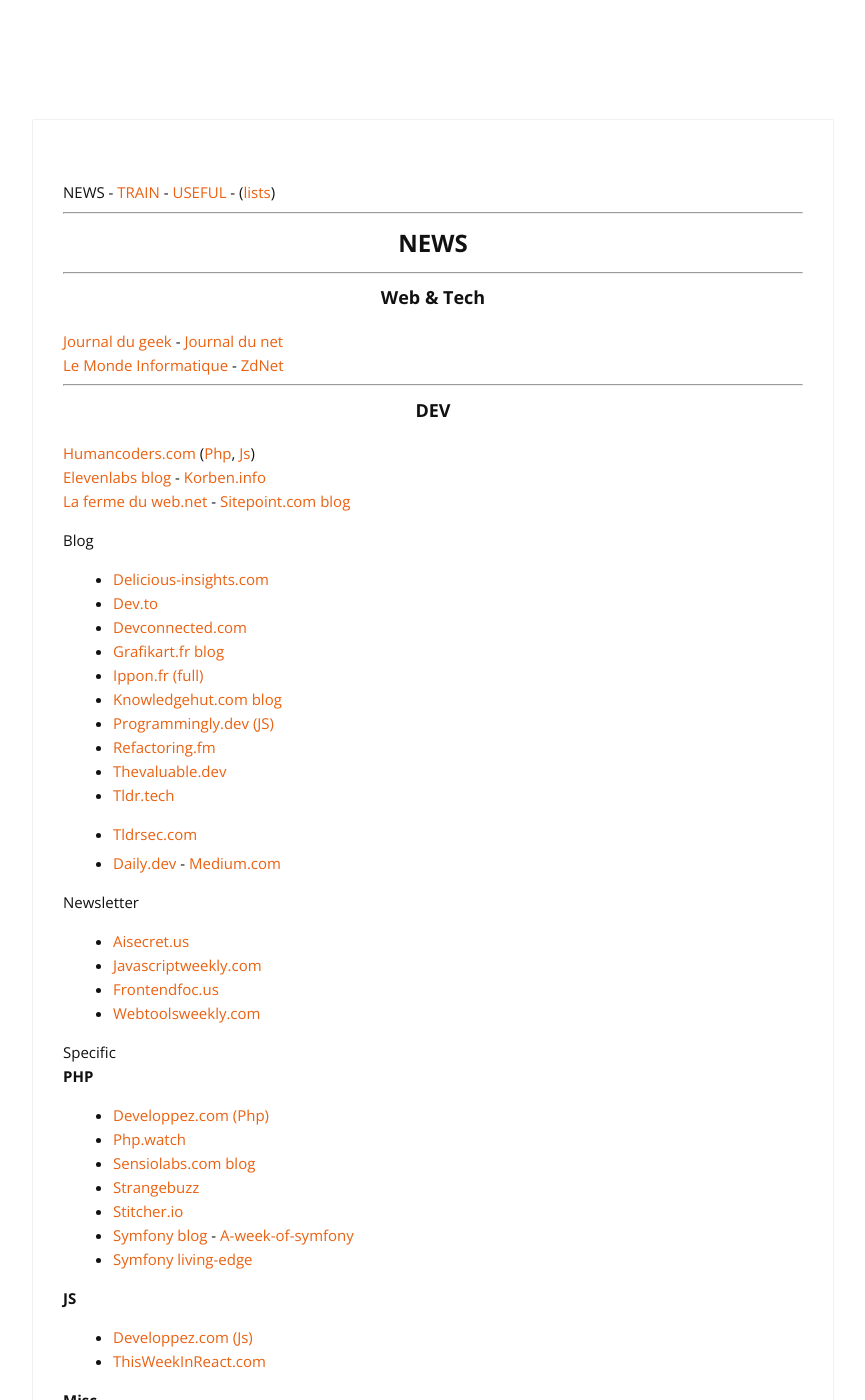
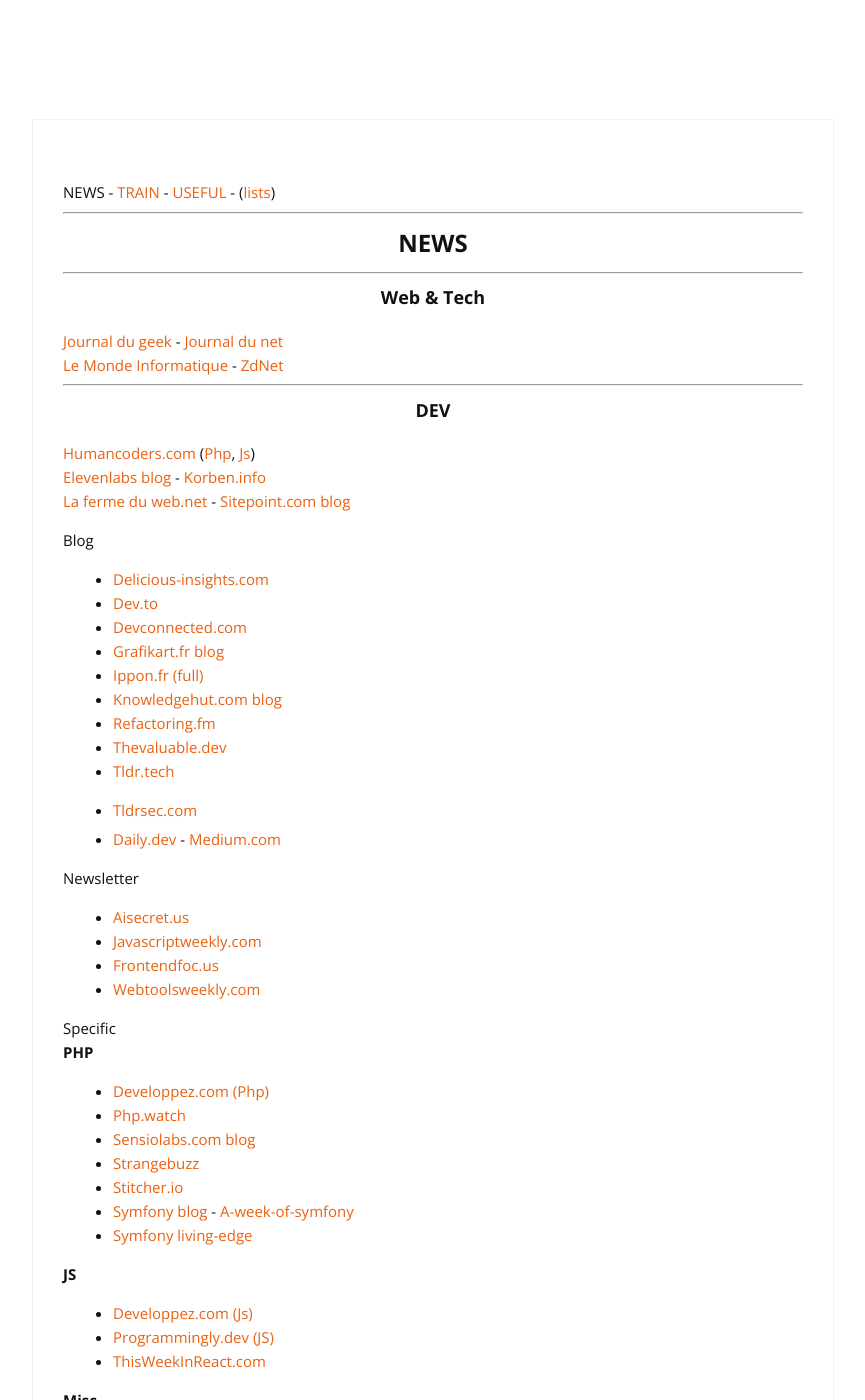
Before and after one commit to cylmat/cylmat.github.io, a Jekyll site: the page built from _pages/news.md, in a window 1280 px wide and 1400 px high. Shown: the whole window, without its empty margins (207-1072 px from the left). Built offline with Jekyll 4.4.1, drawn with Linux system fonts in a browser that asks for light colours; nearby versions of some CDN libraries; some of the changed lines change nothing that is shown.

Commit message:
Update news.md

```diff
--- a/_pages/news.md
+++ b/_pages/news.md
@@ -30,7 +30,6 @@
 - [Grafikart.fr blog](https://grafikart.fr/blog)
 - [Ippon.fr (full)](https://blog.ippon.fr)
 - [Knowledgehut.com blog](https://www.knowledgehut.com/blog)
-- [Programmingly.dev (JS)](https://programmingly.dev)
 - [Refactoring.fm](https://refactoring.fm)
 - [Thevaluable.dev](https://thevaluable.dev)
 - [Tldr.tech](https://tldr.tech)
@@ -56,6 +55,7 @@
 
 **JS**
 + [Developpez.com (Js)](https://javascript.developpez.com)
++ [Programmingly.dev (JS)](https://programmingly.dev)
 + [ThisWeekInReact.com](https://thisweekinreact.com/articles)
 
 **Misc**
```
